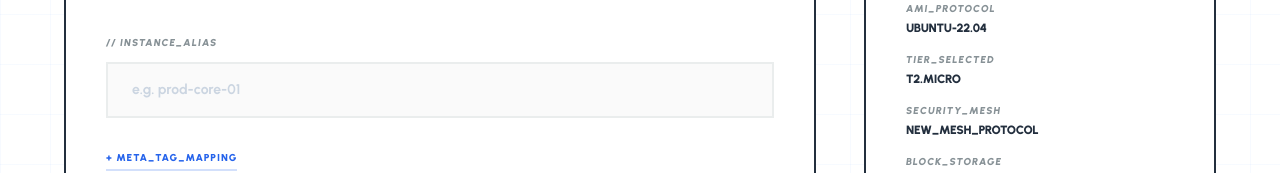
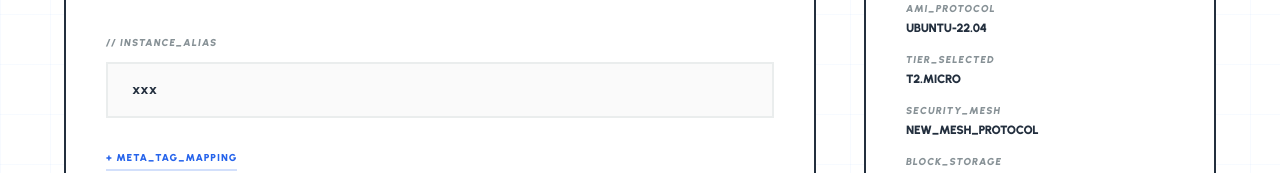
Before and after one commit to aws-v2/frontend, a Vue app: page /compute/instances/launch in a window 1280 px wide. Shown: the part 386-559 px from the top of the page. Built offline with nearby package versions, Linux system fonts and the light colour scheme; no server answers.

Commit message:
feat: add instance name field to create instance payload and form

```diff
--- a/src/modules/compute/pages/CreateInstancePage.vue
+++ b/src/modules/compute/pages/CreateInstancePage.vue
@@ -6,7 +6,7 @@ import { useComputeStore } from '../store/computeStore'
 const router = useRouter()
 const computeStore = useComputeStore()
 
-const instanceName = ref('')
+const instanceName = ref('xxx')
 const selectedInstanceType = ref('t2.micro')
 const selectedKeyPair = ref('None')
 const selectedDistro = ref('ubuntu')
@@ -55,7 +55,8 @@ const launchInstance = async () => {
             image: selectedVersion.value,
             cpu: 2,
             ram: 2048,
-            ssh_key: sshKey
+            ssh_key: sshKey,
+            name:instanceName.value
         })
         router.push({ name: 'instances-list' })
     } catch (error) {
--- a/src/modules/compute/store/computeStore.ts
+++ b/src/modules/compute/store/computeStore.ts
@@ -56,6 +56,7 @@ export interface FleetEvent {
 
 export interface CreateInstancePayload {
     image: string
+    name: string
     cpu: number
     ram: number
     ssh_key: string
```
